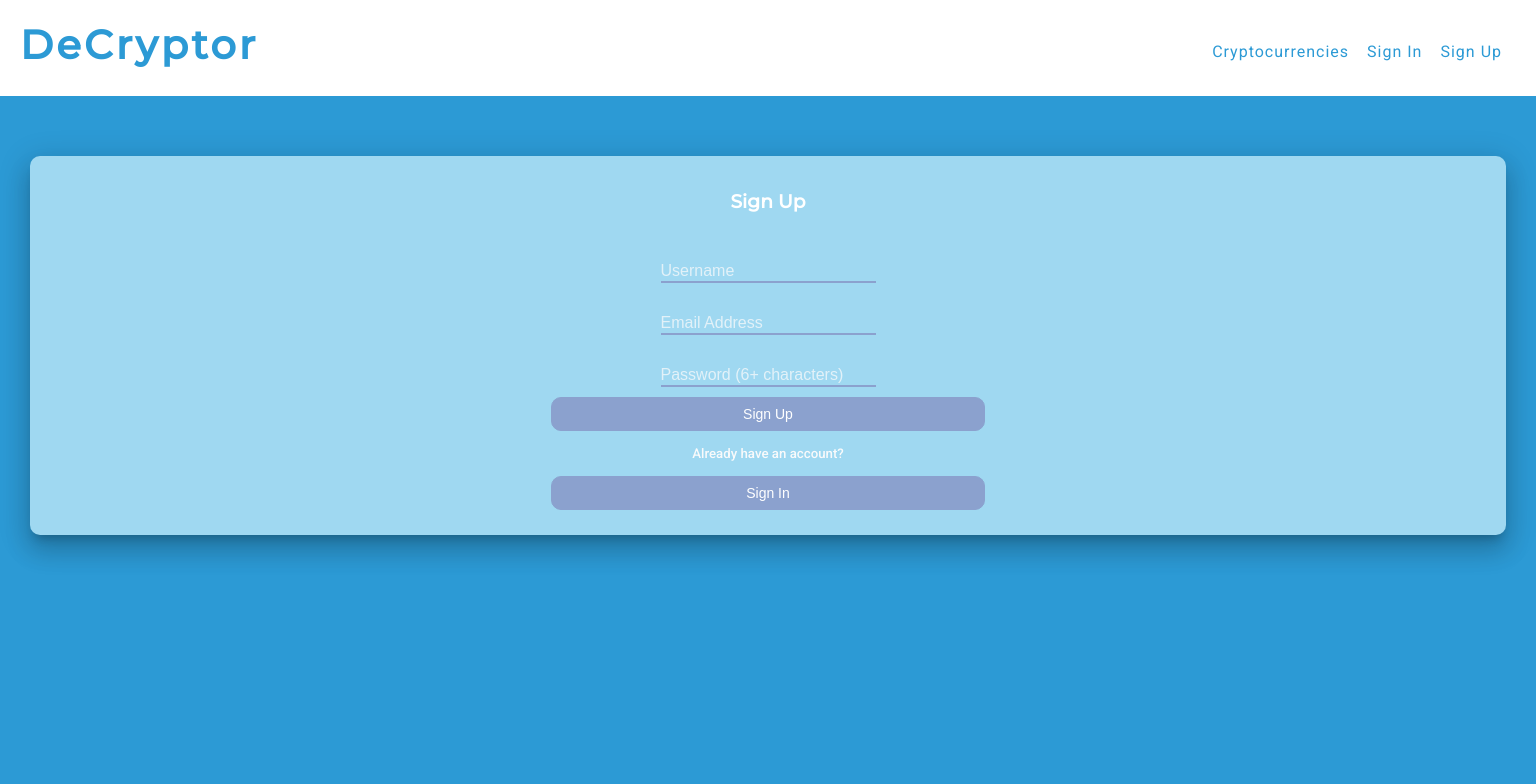
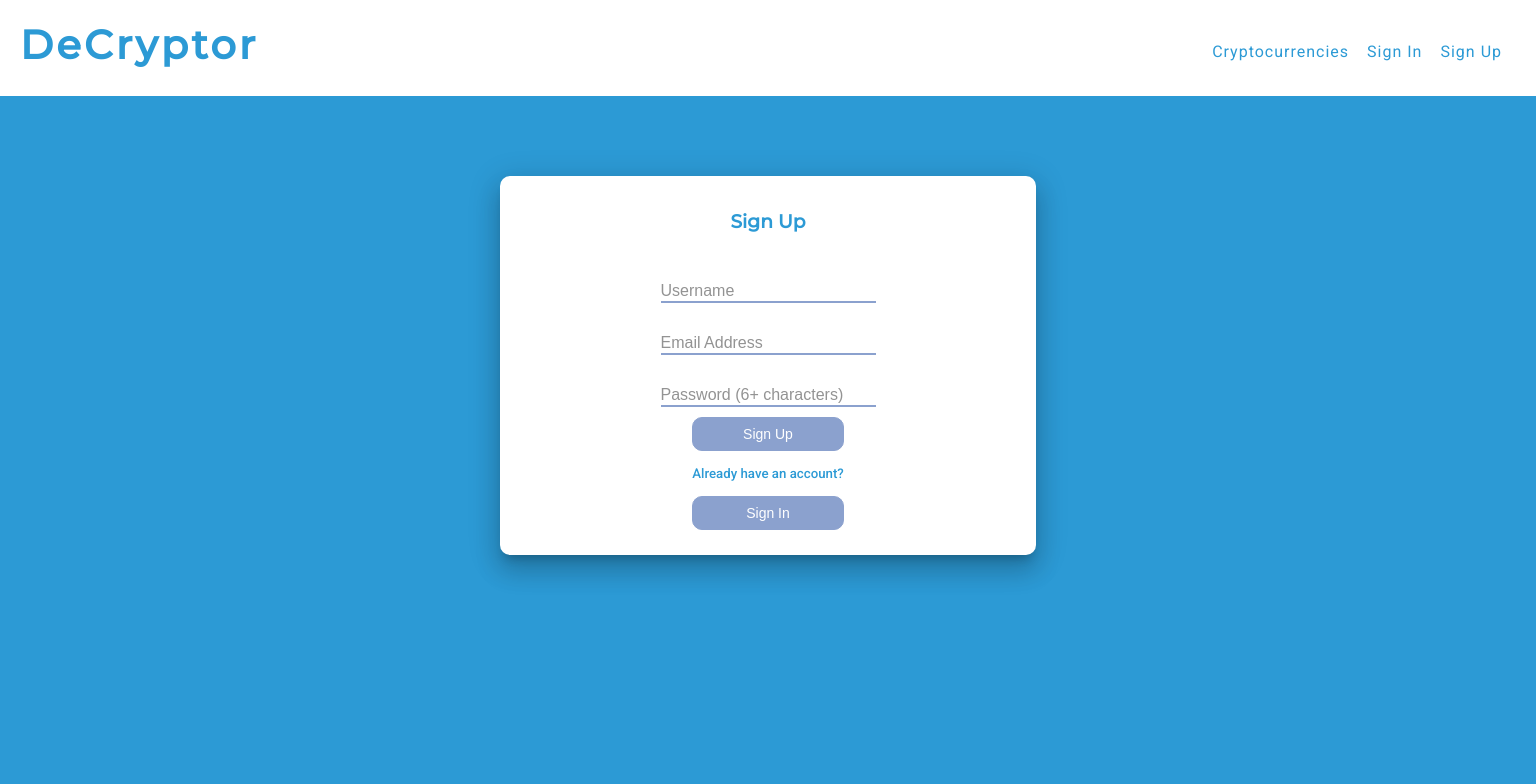
Before and after one commit to jbeneroff/decryptor, a React (Create React App) app in the folder client/: page /sign-up in a window 1536 px wide. Shown: the top 784 px of the page. Built offline with nearby package versions, Linux system fonts and the light colour scheme.

Commit message:
media queries

```diff
--- a/client/src/screens/CommentEdit.css
+++ b/client/src/screens/CommentEdit.css
@@ -1,5 +1,8 @@
 .edit-comment-div {
   margin: 10px;
+  display: flex;
+  flex-direction: column;
+  align-items: center;
 }
 
 #edit-comment-header {
@@ -28,3 +31,16 @@
   width: 20%;
   color: white;
 }
+
+@media only screen and (min-width: 1440px) {
+  #edit-comment-header {
+    margin-top: 60px;
+    font-size: 28px;
+  }
+  #submit-comment-edit {
+    width: 10%;
+  }
+  #edit-comment-input {
+    width: 50%;
+  }
+}
--- a/client/src/screens/Login.css
+++ b/client/src/screens/Login.css
@@ -3,17 +3,19 @@
   flex-direction: column;
   margin: 60px 30px 30px 30px;
   padding: 15px;
-  background-color: #9FD8F1;
+  background-color: white;
   border-radius: 10px;
-  box-shadow: 0 16px 24px 2px rgba(0, 0, 0, 0.14), 0 6px 30px 5px rgba(0, 0, 0, 0.12), 0 8px 10px -5px rgba(0, 0, 0, 0.2);
+  box-shadow: 0 16px 24px 2px rgba(0, 0, 0, 0.14),
+    0 6px 30px 5px rgba(0, 0, 0, 0.12), 0 8px 10px -5px rgba(0, 0, 0, 0.2);
 }
 
 #signin-header {
-  color: white;
-  font-family: 'Montserrat', sans-serif;
+  color: #2c9ad5;
+  font-family: "Montserrat", sans-serif;
 }
 
-#signin-username, #signin-password {
+#signin-username,
+#signin-password {
   width: 120px;
   padding: 30px 40px 0px 0px;
   height: 20px;
@@ -21,27 +23,34 @@
   border: none;
   background: none;
   outline: none;
-  border-bottom: 2px solid #8BA1CE;
+  border-bottom: 2px solid #8ba1ce;
 }
 
-#signin-button, #signup-button {
+::placeholder {
+  color: rgb(111, 111, 111);
+  opacity: 0.75;
+}
+
+#signin-button,
+#signup-button {
   margin: 10px 5px 10px 5px;
   font-size: 14px;
-  background-color: #8BA1CE;
-  border: #8BA1CE 1px solid;
+  background-color: #8ba1ce;
+  border: #8ba1ce 1px solid;
   padding: 8px 10px;
   border-radius: 10px;
   width: 30%;
   color: white;
 }
 
-::placeholder {
-  color: #F9FAFB;
-  opacity: .75;
+#no-account-header {
+  margin: 5px;
+  color: #2c9ad5;
+  font-weight: 500;
 }
 
-#no-account-header {
-  margin: 5px;
-  color: #F9FAFB;
-  font-weight: 500;
+@media only screen and (min-width: 1440px) {
+  .signin-form {
+    margin: 80px 500px 80px 500px;
+  }
 }
--- a/client/src/screens/PostCreate.css
+++ b/client/src/screens/PostCreate.css
@@ -18,6 +18,9 @@
 
 .create-div {
   margin: 10px;
+  display: flex;
+  flex-direction: column;
+  align-items: center;
 }
 
 #create-input {
@@ -44,3 +47,19 @@
   width: 20%;
   color: white;
 }
+
+@media only screen and (min-width: 1440px) {
+  #create-header {
+    margin-top: 60px;
+    font-size: 28px;
+  }
+  #select-crypto {
+    margin: 30px;
+  }
+  #post-button {
+    width: 10%;
+  }
+  #create-input {
+    width: 50%;
+  }
+}
--- a/client/src/screens/PostEdit.css
+++ b/client/src/screens/PostEdit.css
@@ -1,30 +1,46 @@
 .edit-div {
   margin: 10px;
+  display: flex;
+  flex-direction: column;
+  align-items: center;
 }
 
 #edit-header {
   font-size: 20px;
   margin-bottom: 20px;
-  color: #2C9AD5;
+  color: white;
 }
 
 #edit-input {
   width: 80%;
   height: 150px;
   padding: 5px;
-  border: #8BA1CE 2px solid;
+  border: #8ba1ce 2px solid;
   border-radius: 6px;
   font-size: 16px;
-  font-family: 'Roboto', sans-serif;
+  font-family: "Roboto", sans-serif;
 }
 
 #submit-edit {
   margin: 10px 5px 1px 5px;
   font-size: 14px;
-  background-color: #8BA1CE;
-  border: #8BA1CE 1px solid;
+  background-color: #8ba1ce;
+  border: #8ba1ce 1px solid;
   padding: 8px 10px;
   border-radius: 10px;
   width: 20%;
   color: white;
 }
+
+@media only screen and (min-width: 1440px) {
+  #edit-header {
+    margin-top: 60px;
+    font-size: 28px;
+  }
+  #submit-edit {
+    width: 10%;
+  }
+  #edit-input {
+    width: 50%;
+  }
+}
--- a/client/src/screens/SignUp.css
+++ b/client/src/screens/SignUp.css
@@ -3,17 +3,20 @@
   flex-direction: column;
   margin: 60px 30px 30px 30px;
   padding: 15px;
-  background-color: #9FD8F1;
+  background-color: white;
   border-radius: 10px;
-  box-shadow: 0 16px 24px 2px rgba(0, 0, 0, 0.14), 0 6px 30px 5px rgba(0, 0, 0, 0.12), 0 8px 10px -5px rgba(0, 0, 0, 0.2);
+  box-shadow: 0 16px 24px 2px rgba(0, 0, 0, 0.14),
+    0 6px 30px 5px rgba(0, 0, 0, 0.12), 0 8px 10px -5px rgba(0, 0, 0, 0.2);
 }
 
 #signup-header {
-  color: white;
-  font-family: 'Montserrat', sans-serif;
+  color: #2c9ad5;
+  font-family: "Montserrat", sans-serif;
 }
 
-#signup-username, #signup-password, #signup-email {
+#signup-username,
+#signup-password,
+#signup-email {
   width: 185px;
   padding: 30px 30px 0px 0px;
   height: 20px;
@@ -21,14 +24,15 @@
   border: none;
   background: none;
   outline: none;
-  border-bottom: 2px solid #8BA1CE;
+  border-bottom: 2px solid #8ba1ce;
 }
 
-#login-button, #register-button {
+#login-button,
+#register-button {
   margin: 10px 5px 10px 5px;
   font-size: 14px;
-  background-color: #8BA1CE;
-  border: #8BA1CE 1px solid;
+  background-color: #8ba1ce;
+  border: #8ba1ce 1px solid;
   padding: 8px 10px;
   border-radius: 10px;
   width: 30%;
@@ -36,12 +40,18 @@
 }
 
 ::placeholder {
-  color: #F9FAFB;
-  opacity: .75;
+  color: rgb(111, 111, 111);
+  opacity: 0.75;
 }
 
 #yes-account-header {
   margin: 5px;
-  color: #F9FAFB;
+  color: #2c9ad5;
   font-weight: 500;
 }
+
+@media only screen and (min-width: 1440px) {
+  .signup-form {
+    margin: 80px 500px 80px 500px;
+  }
+}
```
